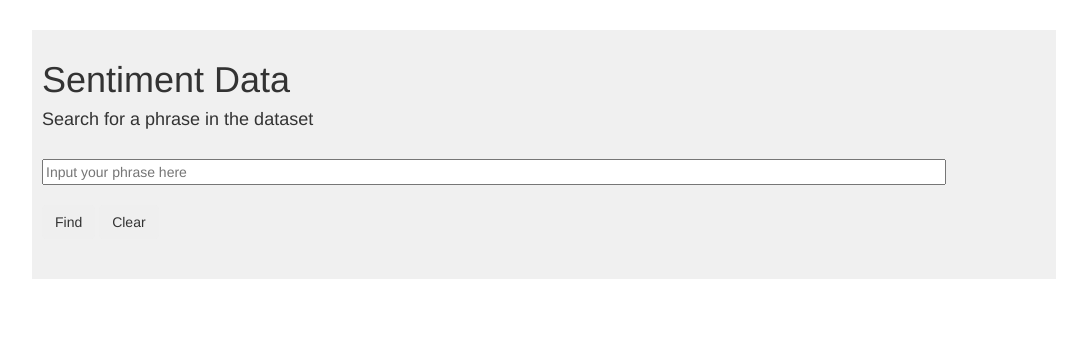
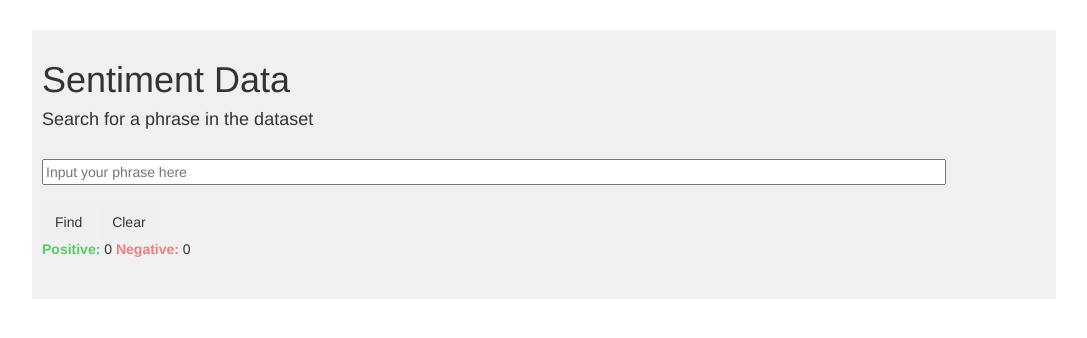
Before and after one commit to nonguyen1/Sentiment_Interpretation, a Django app: page /sent_data/ in a window 1280 px wide. Shown: the part 51-389 px from the top of the page, without its empty margins (96-1183 px from the left). Run offline with Django 3.2, Linux system fonts and the light colour scheme; parts of the project's set-up code (start-up, migrations or seed data) failed here and were passed over; some libraries are stand-ins or nearby versions.

Commit message:
Pos negative text to always show

```diff
--- a/hello/templates/sentiment.html
+++ b/hello/templates/sentiment.html
@@ -48,6 +48,12 @@
     document.getElementById('sentences').innerHTML = "";
   }
 
+  function setPosNegText(pos, neg) {
+    document.getElementById('stats').innerHTML =
+      `<b style='color:rgb(90, 200, 100)'>Positive:</b> ${pos}
+      <b style='color:rgb(230, 130, 130)'>Negative:</b> ${neg}`;
+  }
+
   /*
    * Print out the sentences.
    */
@@ -74,15 +80,14 @@ function handlePrint(data, label, phrase) {
       }
     }
 
-  document.getElementById('stats').innerHTML =
-    `<b style='color:rgb(90, 200, 100)'>Positive:</b> ${pos}
-    <b style='color:rgb(230, 130, 130)'>Negative:</b> ${data.length - pos}`;
+    setPosNegText(pos, data.length - pos);
 
   }
 
   let oldPhrase = "";
   $("#findBtn").click( () => {
 
+    setPosNegText(0, 0);
     console.debug("I click button");
     let phrase = $("#phrase").val();
 
@@ -113,9 +118,11 @@ function handlePrint(data, label, phrase) {
     console.debug("click clear btn");
     clearSentences();
     $("#sent").val("");
+    setPosNegText(0,0);
   });
 
 
+setPosNegText(0,0);
 </script>
 
 {% endblock %}
```
Lines whose indentation alone changed are shown as unchanged.
